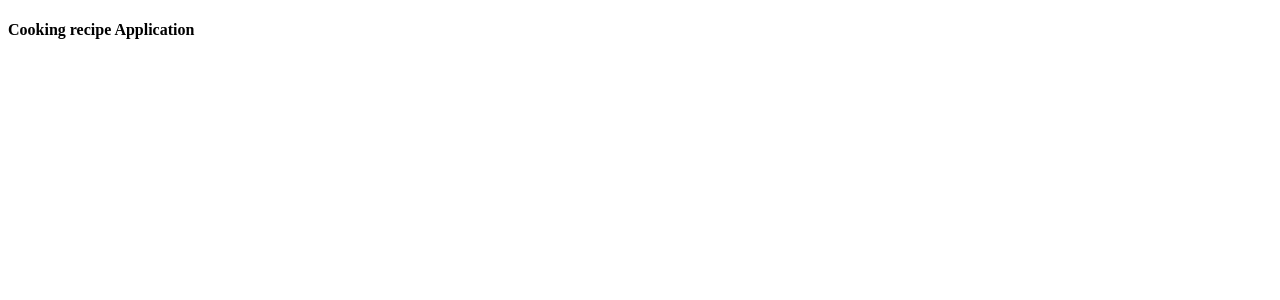
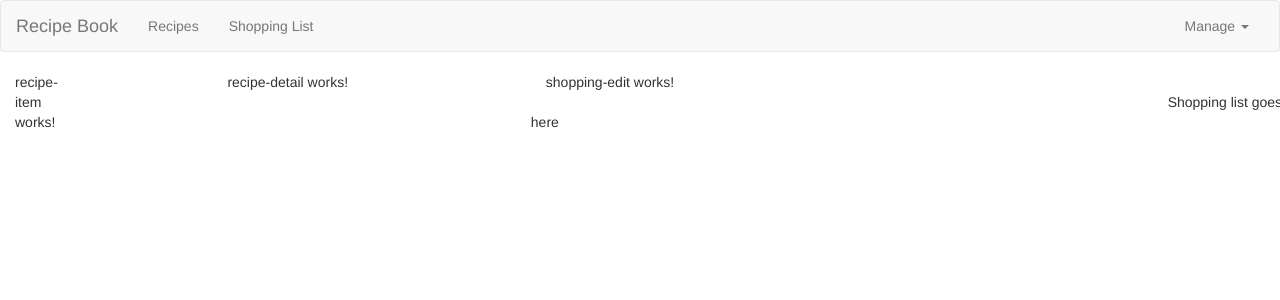
Before and after one commit to Mukeshvenkat/AngularProjects, an Angular app in the folder cooking-recipe-app/: page / in a window 1280 px wide. Shown: the top 300 px of the page. Built offline with nearby package versions, Linux system fonts and the light colour scheme.

Commit message:
Components are linkde and Header component is added

```diff
--- a/cooking-recipe-app/angular.json
+++ b/cooking-recipe-app/angular.json
@@ -24,6 +24,7 @@
               "src/assets"
             ],
             "styles": [
+              "node_modules/bootstrap/dist/css/bootstrap.min.css",
               "src/styles.css"
             ],
             "scripts": []
@@ -88,7 +89,6 @@
               "src/assets"
             ],
             "styles": [
-              "../node_modules/bootstrap/dist/css/bootstrap.min.css",
               "src/styles.css"
             ],
             "scripts": []
--- a/cooking-recipe-app/src/app/app.component.html
+++ b/cooking-recipe-app/src/app/app.component.html
@@ -1,3 +1,9 @@
-<div class="container">
-  <h4>Cooking recipe Application</h4>
+<app-header></app-header>
+<div class="row">
+  <div class="col-md-5">
+    <app-recipes></app-recipes>
+  </div>
+  <div class="col-md-7">
+    <app-shopping-list></app-shopping-list>
+  </div>
 </div>
--- a/cooking-recipe-app/src/app/header/header.component.html
+++ b/cooking-recipe-app/src/app/header/header.component.html
@@ -1 +1,23 @@
-<p>header works!</p>
+<nav class="navbar navbar-default">
+    <div class="container-fluid">
+        <div class="navbar-header">
+            <a href="#" class="navbar-brand">Recipe Book</a>
+        </div>
+
+        <div class="collapse navbar-collapse">
+            <ul class="nav navbar-nav">
+                <li><a href="#">Recipes</a></li>
+                <li><a href="#">Shopping List</a></li>
+            </ul>
+            <ul class="nav navbar-nav navbar-right">
+                <li class="dropdown">
+                    <a href="#" class="dropdown-toggle" role="button">Manage <span class="caret"></span></a>
+                    <ul class="dropdown-menu">
+                        <li><a href="#">Save Data</a></li>
+                        <li><a href="#">Fetch Data</a></li>
+                    </ul>
+                </li>
+            </ul>
+        </div>
+    </div>
+</nav>
--- a/cooking-recipe-app/src/app/recipes/recipe-list/recipe-list.component.html
+++ b/cooking-recipe-app/src/app/recipes/recipe-list/recipe-list.component.html
@@ -1 +1,3 @@
-<p>recipe-list works!</p>
+<div class="col-xs-5">
+    <app-recipe-item></app-recipe-item>
+</div>
--- a/cooking-recipe-app/src/app/recipes/recipes.component.html
+++ b/cooking-recipe-app/src/app/recipes/recipes.component.html
@@ -1 +1,8 @@
-<p>recipes works!</p>
+<div class="row">
+    <div class="col-md-5">
+        <app-recipe-list></app-recipe-list>
+    </div>
+    <div class="col-md-7">
+        <app-recipe-detail></app-recipe-detail>
+    </div>
+</div>
--- a/cooking-recipe-app/src/app/shopping-list/shopping-list.component.html
+++ b/cooking-recipe-app/src/app/shopping-list/shopping-list.component.html
@@ -1 +1,7 @@
-<p>shopping-list works!</p>
+<div class="row">
+    <div class="col-xs-10">
+        <app-shopping-edit></app-shopping-edit>
+    </div>
+    <br>
+    <p>Shopping list goes here</p>
+</div>
```
